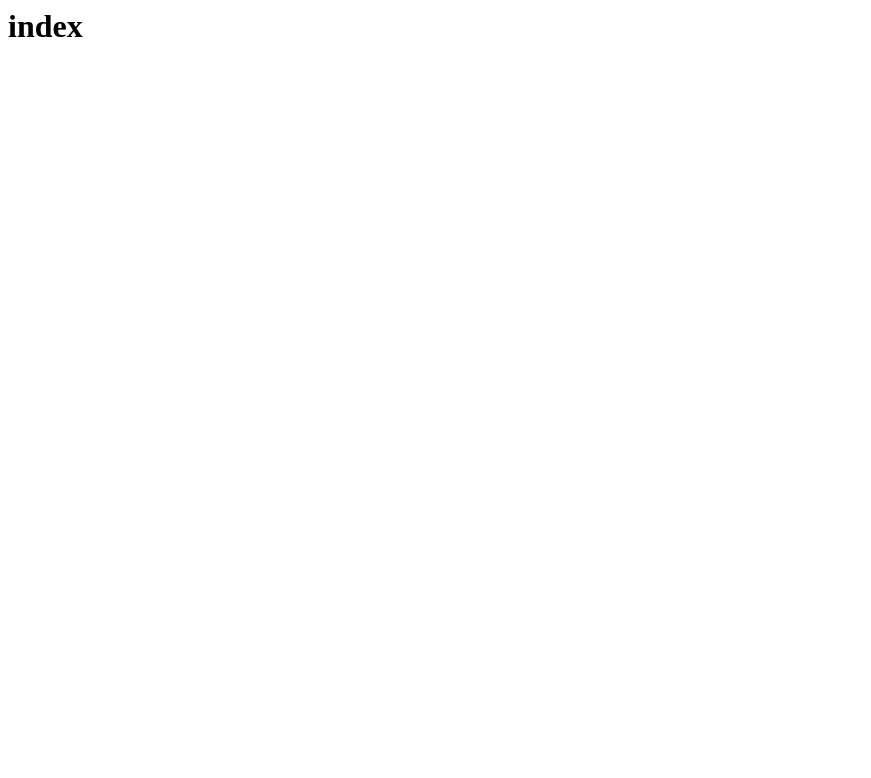
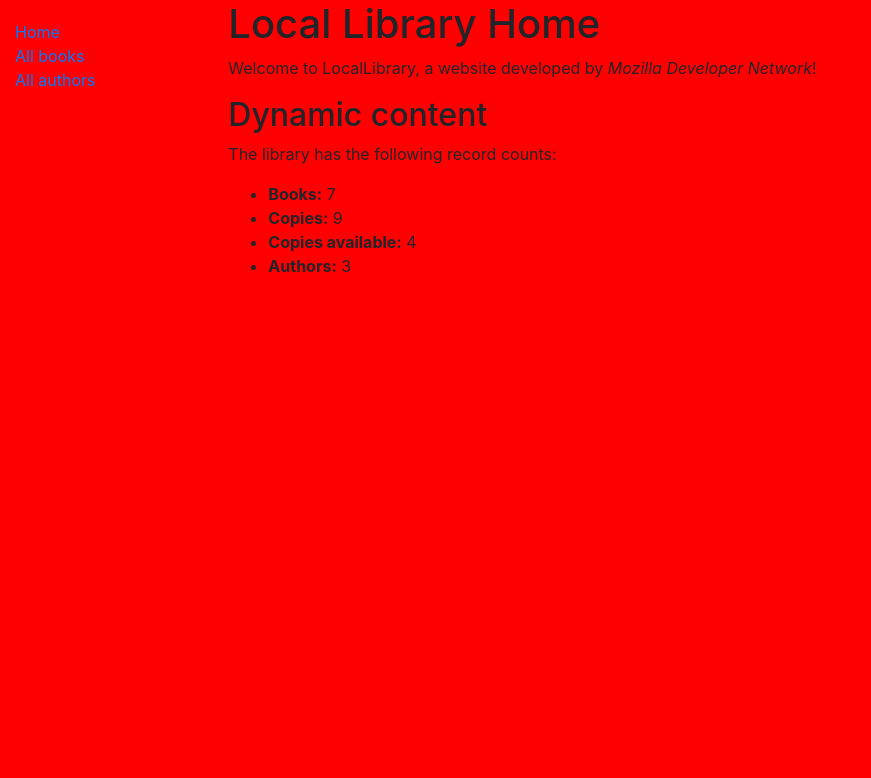
Before and after one commit to WilliamPerezBeltran/local-library-django, a Django app: page /catalog/ in a window 1280 px wide. Before the commit the part shown is almost empty. Shown: the top 778 px of the page, without its empty margins (0-871 px from the left). Run offline with Django 3.2, Linux system fonts and the light colour scheme; data comes from the database, SQL or seed files in the repository; some libraries are stand-ins or nearby versions.

Commit message:
add view and controller of index

```diff
--- /dev/null
+++ b/catalog/assets/css/styles.css
@@ -0,0 +1,8 @@
+body{
+	background-color: red
+}
+.sidebar-nav {
+    margin-top: 20px;
+    padding: 0;
+    list-style: none;
+}
--- a/catalog/models.py
+++ b/catalog/models.py
@@ -1,4 +1,6 @@
 from django.db import models
+
+# Genre, Book, BookInstance, Author
 
 
 class Genre(models.Model):
--- /dev/null
+++ b/catalog/templates/base_generic.html
@@ -0,0 +1,28 @@
+<!DOCTYPE html>
+<html lang="en">
+<head>
+	{% block title %}<title>Local Library</title>{% endblock %}
+	<meta charset="utf-8">
+	<meta name="viewport" content="width=device-width, initial-scale=1">
+	<link rel="stylesheet" href="https://stackpath.bootstrapcdn.com/bootstrap/4.1.3/css/bootstrap.min.css" integrity="sha384-MCw98/SFnGE8fJT3GXwEOngsV7Zt27NXFoaoApmYm81iuXoPkFOJwJ8ERdknLPMO" crossorigin="anonymous">
+	<!-- Add additional CSS in static file -->
+	{% load static %}
+	<link rel="stylesheet" href="{% static 'css/styles.css' %}">
+</head>
+<body>
+	<div class="container-fluid">
+		<div class="row">
+			<div class="col-sm-2">
+				{% block sidebar %}
+				<ul class="sidebar-nav">
+					<li><a href="{% url 'catalog:index' %}">Home</a></li>
+					<li><a href="">All books</a></li>
+					<li><a href="">All authors</a></li>
+				</ul>
+				{% endblock %}
+			</div>
+			<div class="col-sm-10 ">{% block content %}{% endblock %}</div>
+		</div>
+	</div>
+</body>
+</html>
--- a/catalog/templates/catalog/index.html
+++ b/catalog/templates/catalog/index.html
@@ -1 +1,14 @@
-<h1>index</h1>
+{% extends "base_generic.html" %}
+
+{% block content %}
+  <h1>Local Library Home</h1>
+  <p>Welcome to LocalLibrary, a website developed by <em>Mozilla Developer Network</em>!</p>
+  <h2>Dynamic content</h2>
+  <p>The library has the following record counts:</p>
+  <ul>
+    <li><strong>Books:</strong> {{ num_books }}</li>
+    <li><strong>Copies:</strong> {{ num_instances }}</li>
+    <li><strong>Copies available:</strong> {{ num_instances_available }}</li>
+    <li><strong>Authors:</strong> {{ num_authors }}</li>
+  </ul>
+{% endblock %}
--- a/catalog/views.py
+++ b/catalog/views.py
@@ -1,7 +1,28 @@
 from django.shortcuts import render
+from catalog.models import Book, Author, BookInstance, Genre
 
 # Create your views here.
 
 
 def index(request):
-    return render(request, "catalog/index.html")
+    """View function for home page of site."""
+
+    # Generate counts of some of the main objects
+    num_books = Book.objects.all().count()
+    num_instances = BookInstance.objects.all().count()
+
+    # Available books (status = 'a')
+    num_instances_available = BookInstance.objects.filter(status__exact="a").count()
+
+    # The 'all()' is implied by default.
+    num_authors = Author.objects.count()
+
+    context = {
+        "num_books": num_books,
+        "num_instances": num_instances,
+        "num_instances_available": num_instances_available,
+        "num_authors": num_authors,
+    }
+
+    # Render the HTML template index.html with the data in the context variable
+    return render(request, "catalog/index.html", context=context)
```
Also changed, not shown: catalog/assets/css/style.css (deleted), 2 other files.
